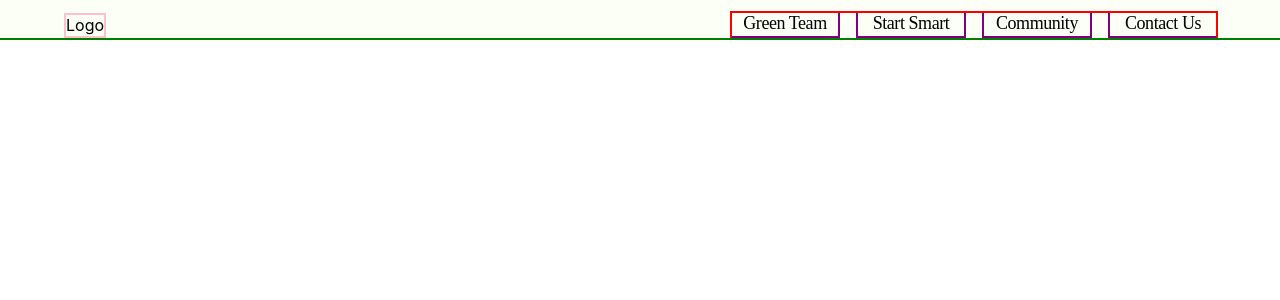
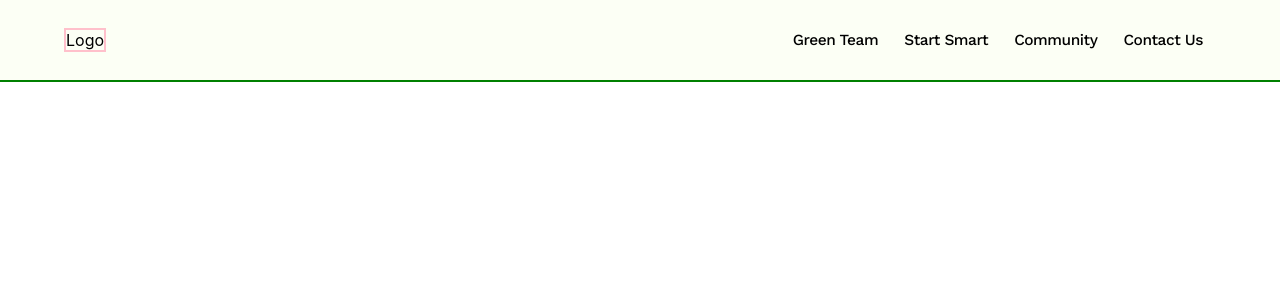
Before and after one commit to JuanTValdez/smart_acres, a React (Create React App) app: page / in a window 1280 px wide. Shown: the top 300 px of the page. Built offline with nearby package versions, Linux system fonts and the light colour scheme.

Commit message:
imported fonts

```diff
--- a/src/App.css
+++ b/src/App.css
@@ -2,7 +2,11 @@
   text-align: center;
 } */
 
+
 root {
+
+  /* Colors */
+
   --fern-green: #38864c;
   --dark-pastel-green: #57b35e;
   --beige: #f7ede4;
@@ -15,8 +19,9 @@ root {
   --coral: #fe4e48;
   --off-white: #fcfff5;
   --amethyst: #96c;
+
+
 }
-
 
 *{
 
@@ -25,20 +30,26 @@ root {
   padding: 0;
 }
 
+/* .ultra{
+  font-family: 'Ultra';
+} */
+
 nav{
 
   display:flex;
   justify-content: space-between;
-  padding: 1% 5% 0 5%;
+  align-items: center;
+  padding: 0% 5% 0 5%;
+  outline: 2px solid green;
 
 
 }
 .nav_bar{
-  height: 20%;
+  height: 10vh;
   width: 100vw;
-  position: relative;
+
   background-color: #fcfff5;
-  outline: 2px solid green;
+
 
 
 }
@@ -49,32 +60,19 @@ nav{
 
   display: flex;
   flex-direction: row;
-  justify-content: space-between;
-  gap: 20px;
-
-  font-size: 1.125em;
-  font-weight: 500;
-  font-family: WorkSans;
-  line-height: 1.17;
-  letter-spacing: -0.45px;
-  color: var(--charcoal);
-  outline: 2px solid red;
+  /* justify-content: space-between;  */
 }
 
 .nav_links span{
-  width: 106px;
-  height: 23px;
-  margin: 0 0 2.5px;
-  font-family: WorkSans;
-  font-size: 18px;
-  font-weight: 500;
-  font-stretch: normal;
-  font-style: normal;
+  margin: auto 13px auto 13px;
+  font-family: 'Work Sans', sans-serif;
+  /* font-size: 0.968vmax; */
+  font-size: .968em;
   line-height: 1.17;
   letter-spacing: -0.45px;
-  text-align: center;
+
   color: var(--charcoal);
-  outline: 2px solid purple;
+  /* outline: 2px solid purple; */
 }
 
 .logo{
--- a/src/App.js
+++ b/src/App.js
@@ -5,7 +5,7 @@ function App() {
   return (
     <div className="App">
 
-      <div className="section">
+      {/* <div className="section"> */}
 
         <nav className="nav_bar">
           <div className="logo">
@@ -13,22 +13,22 @@ function App() {
             Logo
 
           </div>
-          <div className="nav_links">
+          <div className="nav_links ultra">
 
-              <span>
+              <span className="nav_links ultra" >
                 Green Team
               </span>
 
-              <span>
+              <span className="nav_links ultra">
                 Start Smart
               </span>
 
-              <span>
+              <span className="nav_links ultra">
 
                 Community
               </span>
 
-              <span>
+              <span className="nav_links ultra">
 
                 Contact Us
 
@@ -38,7 +38,7 @@ function App() {
           </div>
 
         </nav>
-      </div>
+      {/* </div> */}
 
 
 
--- a/src/index.css
+++ b/src/index.css
@@ -1,3 +1,8 @@
+/* @import url('https://fonts.googleapis.com/css2?family=Ultra&family=Work+Sans:wght@500&display=swap'); */
+
+@import url('https://fonts.googleapis.com/css2?family=Work+Sans:wght@500&display=swap');
+
+
 body {
   margin: 0;
   font-family: -apple-system, BlinkMacSystemFont, 'Segoe UI', 'Roboto', 'Oxygen',
```
